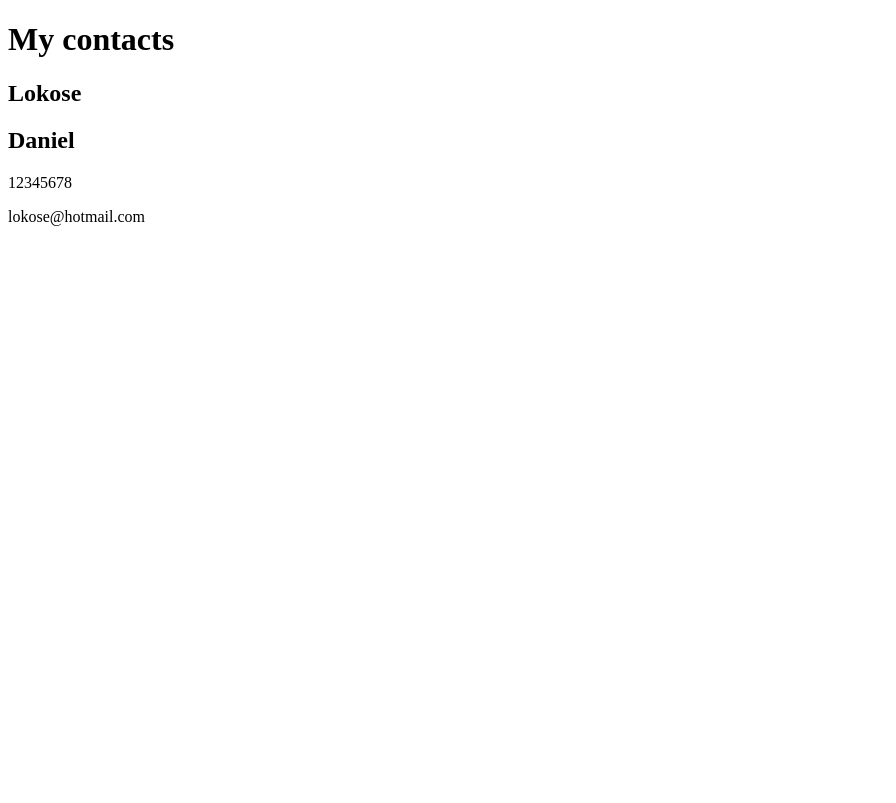
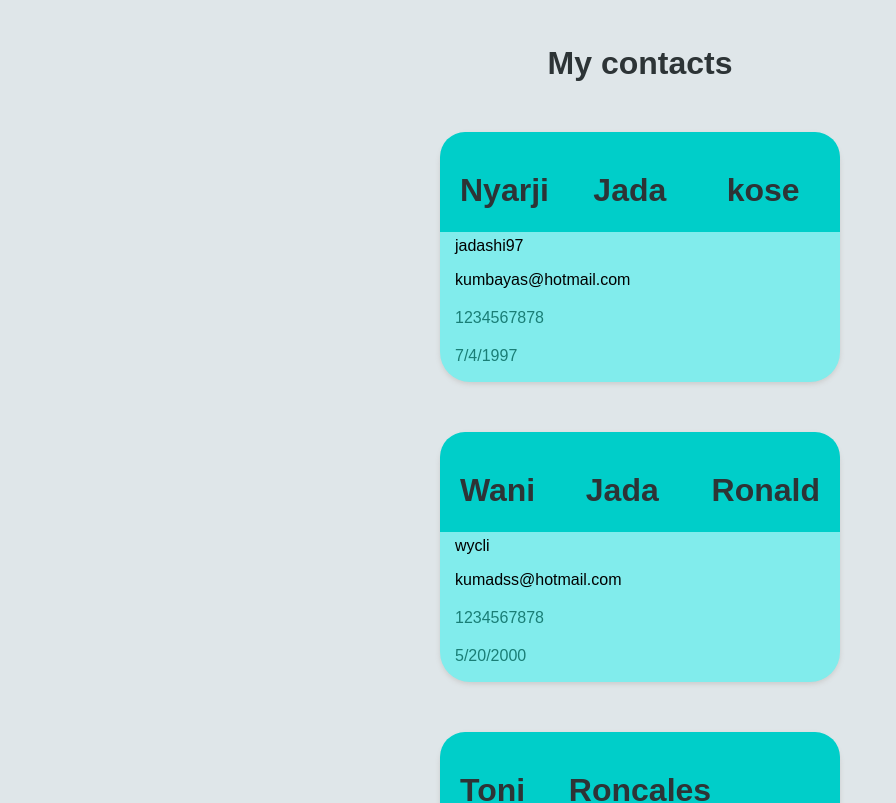
Before and after one commit to Jadashi97/Major-Projects, a React (Create React App) app in the folder my-contact-app/: page / in a window 1280 px wide. Shown: the top 803 px of the page, without its empty margins (0-896 px from the left). Built offline with nearby package versions, Linux system fonts and the light colour scheme.

Commit message:
created contact list app. (fix): figure how to pass the adress & creating new contact

```diff
--- a/my-contact-app/public/index.css
+++ b/my-contact-app/public/index.css
@@ -16,7 +16,7 @@ body {
 }
 
 .card {
-    border-radius: 25px;
+    border-radius: 30px;
     position: relative;
     padding: 25px 15px;
     background-color: #81ecec;
@@ -45,19 +45,8 @@ body {
     margin: 10% 20px 0;
 }
 
-.card img {
-    margin: 30px 20px 0 0;
-}
-
-.circle-img {
-    border-radius: 50%;
-    border: 7px solid #fff;
-    width: 120px;
-    height: 120px;
-}
-
 .bottom {
-    margin-top: 120px;
+    margin-top: 80px;
 }
 
 .info {
--- a/my-contact-app/public/index.html
+++ b/my-contact-app/public/index.html
@@ -2,6 +2,7 @@
 <html>
     <head>
         <title>Contact app</title>
+        <link rel="stylesheet" href="index.css">
     </head>
     <body>
         <div id="root"></div>
--- a/my-contact-app/src/components/App.jsx
+++ b/my-contact-app/src/components/App.jsx
@@ -1,20 +1,46 @@
 import React from "react";
+import contacts from "../contacts";
+import Card from "./Card";
 
+//this uses the card component created in card.jsx to dynamically create more contacts using the objects from contacts.js
 
 function App(){
     return (
     <div>
         <h1 className="heading">My contacts</h1>
-        <div className="card">
-            <div className="top">
-                <h2>Lokose</h2>
-                <h2>Daniel</h2>
-            </div>
-            <div className="bottom">
-                <p>12345678</p>
-                <p>lokose@hotmail.com</p>
-            </div>
-        </div>
+        <Card
+           firstName = {contacts[0].firstName}
+           lastName = {contacts[0].lastName}
+           otherNames = {contacts[0].otherNames}
+           birthDate = {contacts[0].birthDate}
+           userName = {contacts[0].userName}
+           email = {contacts[0].email}
+           telNumber = {contacts[0].telNumber}
+        //    address = {contacts[0].address}
+        />
+
+        <Card
+           firstName = {contacts[1].firstName}
+           lastName = {contacts[1].lastName}
+           otherNames = {contacts[1].otherNames}
+           birthDate = {contacts[1].birthDate}
+           userName = {contacts[1].userName}
+           email = {contacts[1].email}
+           telNumber = {contacts[1].telNumber}
+        //    address = {contacts[1].address}
+        />
+
+        <Card
+           firstName = {contacts[2].firstName}
+           lastName = {contacts[2].lastName}
+           otherName = {contacts[2].otherNames}
+           birthDate = {contacts[2].birthDate}
+           userName = {contacts[2].userName}
+           email = {contacts[2].email}
+           telNumber = {contacts[2].telNumber}
+        //    address = {contacts[2].address}
+        />
+
     </div>
     );
 }
--- /dev/null
+++ b/my-contact-app/src/components/Card.jsx
@@ -0,0 +1,25 @@
+import React from "react";
+
+//this sets a dynamic way of passing the contact information using react properties(props)
+function Card(props){
+    return(
+        <div className="card">
+            <div className="top">
+                <h3 className="name">{props.firstName}</h3>
+                <h3 className="name">{props.lastName}</h3>
+                <h3 className="name">{props.otherNames}</h3>
+
+            </div>
+            <div className="bottom">
+                <p className="userName">{props.userName}</p>
+                <p className="email">{props.email}</p>
+                <p className="info">{props.telNumber}</p>
+                <p className="info">{props.birthDate}</p>
+                <p className="address">{props.address}</p>
+            </div>
+        </div>
+    );
+}
+
+
+export default Card;
--- a/my-contact-app/src/contacts.js
+++ b/my-contact-app/src/contacts.js
@@ -1,3 +1,5 @@
+
+//this is an array of contact objects
 const contacts = [
 
     {
@@ -7,15 +9,17 @@ const contacts = [
         birthDate: "7/4/1997",
         userName: "jadashi97",
         email: "kumbayas@hotmail.com",
+        telNumber: "1234567878",
 
-        address:{
-            country : "South Sudan",
-            City: "juba",
-            state: "CE",
-            Street: "123 gudele rd",
-        }
-
-
+        // figure how to include this object in the contact list
+        address:
+            [{
+                country : "South Sudan",
+                City: "juba",
+                state: "CE",
+                Street: "123 gudele rd",
+            }
+            ]
     },
     {
         firstName: "Wani",
@@ -24,6 +28,7 @@ const contacts = [
         birthDate: "5/20/2000",
         userName: "wycli",
         email: "kumadss@hotmail.com",
+        telNumber: "1234567878",
 
         address:{
             country : "Uganda",
@@ -41,6 +46,7 @@ const contacts = [
         birthDate: "2/15/1998",
         userName: "bb1234",
         email: "yaaasaayas@hotmail.com",
+        telNumber: "1234567878",
 
         address:{
             country : "USA",
@@ -49,6 +55,7 @@ const contacts = [
             Street: "4000 franc rd",
         }
 
-
     },
 ];
+
+export default contacts; //this sends it to easily accessed and important by App.jsx
--- a/my-contact-app/src/index.js
+++ b/my-contact-app/src/index.js
@@ -1,8 +1,9 @@
+//these import the components from the respective exports
 import React from "react";
 
 import ReactDom from "react-dom";
 
-import App from "./components/App"
+import App from "./components/App";
 
 
 ReactDom.render(<App></App>,
```
